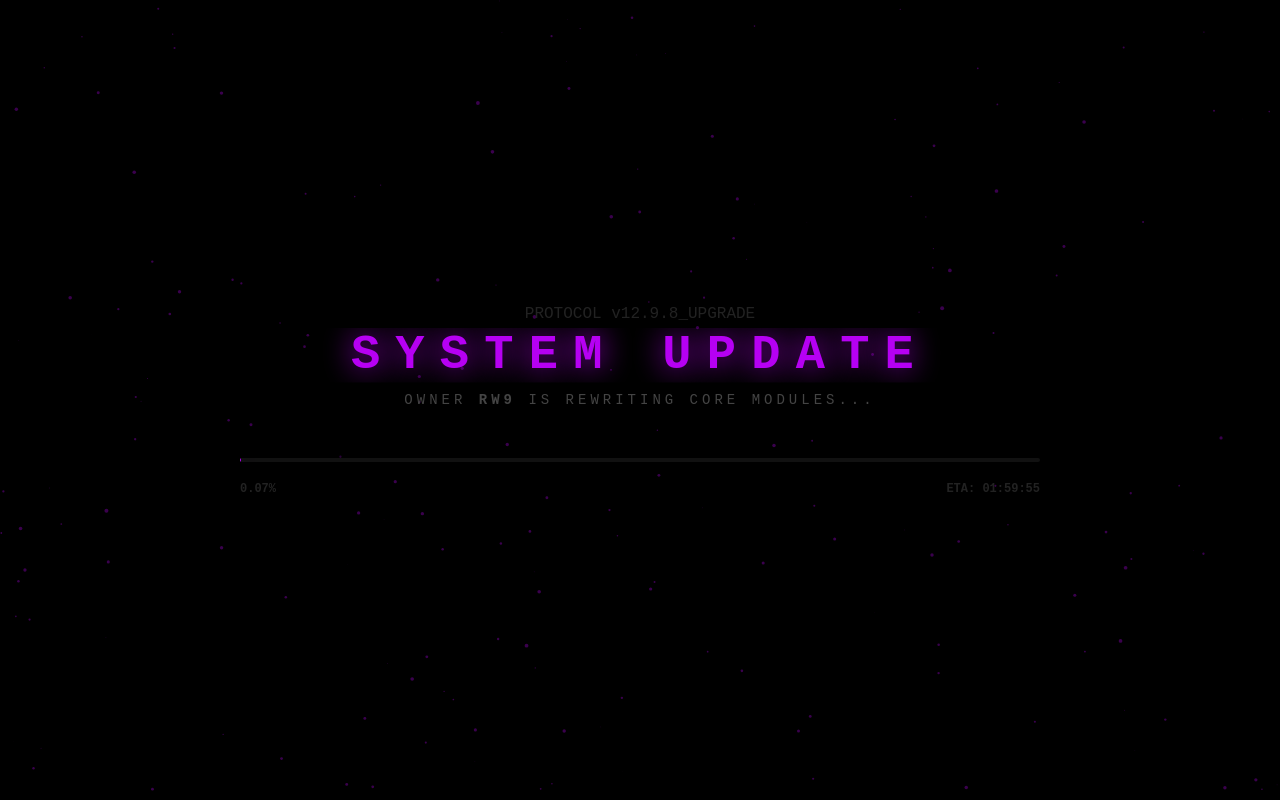
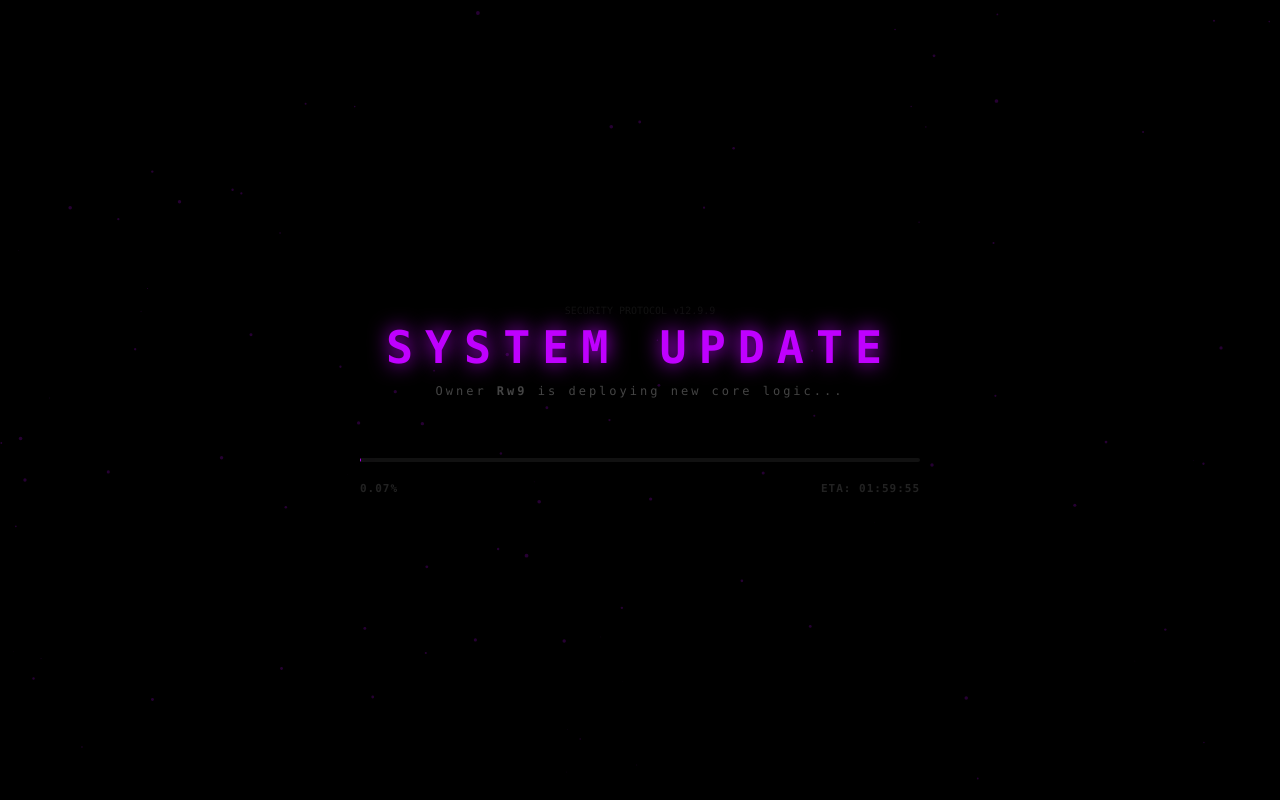
Before and after one commit to Rw967/rw9-logistic-engine, a plain HTML site: page index.html in a window 1280 px wide. Drawn offline with Linux system fonts and the light colour scheme.

Commit message:
Update HTML structure and styles for lockdown mode

```diff
--- a/index.html
+++ b/index.html
@@ -2,70 +2,73 @@
 <html lang="de">
 <head>
     <meta charset="UTF-8">
-    <title>Rw9 SYSTEM DEPLOYMENT | IN PROGRESS</title>
+    <meta name="viewport" content="width=device-width, initial-scale=1.0">
+    <title>Rw9 ENGINE | SYSTEM LOCKDOWN</title>
     <style>
         :root {
             --neon-purple: #bf00ff;
-            --bg-deep: #05000a;
+            --neon-cyan: #00ffff;
         }
 
-        * { margin: 0; padding: 0; box-sizing: border-box; overflow: hidden; cursor: none; }
+        * { margin: 0; padding: 0; box-sizing: border-box; font-family: 'Consolas', monospace; }
 
         body {
             background-color: #000;
-            font-family: 'Courier New', Courier, monospace;
+            color: #fff;
+            height: 100vh;
+            width: 100vw;
             display: flex;
             align-items: center;
             justify-content: center;
-            height: 100vh;
-            color: #fff;
+            overflow: hidden;
         }
 
-        /* Hintergrund-Animation (Sterne/Rauschen) */
+        /* Hintergrund-Partikel */
         #bg-canvas {
-            position: fixed;
+            position: absolute;
             top: 0; left: 0;
-            width: 100%; height: 100%;
             z-index: 1;
-            opacity: 0.3;
+            opacity: 0.2;
         }
 
-        #main-container {
+        /* UPDATE SCREEN CONTAINER */
+        #update-screen {
             position: relative;
             z-index: 10;
             text-align: center;
-            width: 80%;
-            max-width: 800px;
+            width: 100%;
+            max-width: 600px;
+            padding: 20px;
         }
 
         h1 {
-            font-size: 3rem;
-            letter-spacing: 15px;
+            font-size: 45px;
+            letter-spacing: 12px;
             color: var(--neon-purple);
-            text-shadow: 0 0 30px var(--neon-purple);
+            text-shadow: 0 0 20px var(--neon-purple);
             margin-bottom: 10px;
-            animation: pulse 3s infinite ease-in-out;
-        }
-
-        .status-text {
-            font-size: 14px;
-            color: #444;
-            letter-spacing: 4px;
-            margin-bottom: 50px;
             text-transform: uppercase;
         }
 
-        /* Der 2-Stunden Ladebalken */
-        .progress-box {
+        .sub-text {
+            color: #444;
+            font-size: 12px;
+            letter-spacing: 3px;
+            margin-bottom: 60px;
+        }
+
+        /* LADEBALKEN */
+        .progress-container {
             width: 100%;
             height: 4px;
             background: #111;
-            border-radius: 2px;
+            border-radius: 10px;
+            overflow: hidden;
             position: relative;
-            box-shadow: 0 0 10px rgba(0,0,0,1);
+            box-shadow: 0 0 15px rgba(0,0,0,0.5);
         }
 
-        #bar-fill {
+        #progress-fill {
             width: 0%;
             height: 100%;
             background: var(--neon-purple);
@@ -73,38 +76,34 @@
             transition: width 1s linear;
         }
 
-        .info-grid {
+        .stats {
             display: flex;
             justify-content: space-between;
             margin-top: 20px;
-            font-size: 12px;
+            font-size: 11px;
             color: #222;
             font-weight: bold;
+            letter-spacing: 1px;
         }
 
-        #alarm-overlay {
+        /* ALARM OVERLAY */
+        #alarm {
             position: fixed;
             inset: 0;
-            background: rgba(255, 0, 0, 0.2);
+            background: rgba(255, 0, 0, 0.3);
+            display: none;
             z-index: 100;
-            display: none;
-            animation: flash 0.5s infinite;
-        }
-
-        @keyframes pulse {
-            0%, 100% { opacity: 0.8; transform: scale(1); }
-            50% { opacity: 1; transform: scale(1.02); }
+            animation: flash 0.6s infinite;
         }
 
         @keyframes flash {
             0% { opacity: 0; } 50% { opacity: 1; } 100% { opacity: 0; }
         }
 
-        /* Versteckter Cheat-Button für dein Video (unten rechts) */
-        #secret-trigger {
+        #secret-btn {
             position: fixed;
-            bottom: 5px; right: 5px;
-            width: 10px; height: 10px;
+            bottom: 0; right: 0;
+            width: 20px; height: 20px;
             background: transparent;
             z-index: 1000;
             cursor: pointer;
@@ -114,97 +113,115 @@
 <body>
 
     <canvas id="bg-canvas"></canvas>
-    <div id="alarm-overlay"></div>
+    <div id="alarm"></div>
 
-    <audio id="ambient" loop><source src="https://www.soundhelix.com/examples/mp3/SoundHelix-Song-15.mp3"></audio>
-    <audio id="alarm-sfx"><source src="https://actions.google.com/sounds/v1/alarms/alarm_clock.ogg"></audio>
+    <audio id="bg-music" loop><source src="https://www.soundhelix.com/examples/mp3/SoundHelix-Song-15.mp3"></audio>
 
-    <div id="main-container">
-        <p style="color: #222; margin-bottom: 5px;">PROTOCOL v12.9.8_UPGRADE</p>
-        <h1>SYSTEM UPDATE</h1>
-        <p class="status-text">Owner <b>Rw9</b> is rewriting core modules...</p>
+    <div id="update-screen">
+        <p style="color: #111; font-size: 10px; margin-bottom: 5px;">SECURITY PROTOCOL v12.9.9</p>
+        <h1>System Update</h1>
+        <p class="sub-text">Owner <b>Rw9</b> is deploying new core logic...</p>
 
-        <div class="progress-box">
-            <div id="bar-fill"></div>
+        <div class="progress-container">
+            <div id="progress-fill"></div>
         </div>
 
-        <div class="info-grid">
-            <div id="percent">0.00%</div>
-            <div id="eta">ETA: 02:00:00</div>
+        <div class="stats">
+            <div id="perc-display">0.00%</div>
+            <div id="eta-display">ETA: 02:00:00</div>
         </div>
     </div>
 
-    <div id="secret-trigger" onclick="skipWait()"></div>
+    <div id="secret-btn" onclick="cheat()"></div>
 
     <script>
-        const TOTAL_TIME = 7200; // 2 Stunden in Sekunden
-        let secondsPassed = 0;
-        let isComplete = false;
+        const DURATION = 7200; // 2 Stunden
+        const KEY = "rw9_start_time";
+        let startTime;
+        let finished = false;
 
-        function update() {
-            if(isComplete) return;
+        function init() {
+            // Check Speicher
+            const saved = localStorage.getItem(KEY);
+            if (saved) {
+                startTime = parseInt(saved);
+            } else {
+                startTime = Date.now();
+                localStorage.setItem(KEY, startTime);
+            }
 
-            secondsPassed++;
-            let progress = (secondsPassed / TOTAL_TIME) * 100;
+            // Loop starten
+            setInterval(tick, 1000);
+            animate();
+        }
+
+        function tick() {
+            if (finished) return;
+
+            const now = Date.now();
+            const elapsed = Math.floor((now - startTime) / 1000);
+            let percent = (elapsed / DURATION) * 100;
+
+            if (percent >= 100) {
+                percent = 100;
+                complete();
+            }
 
             // UI Update
-            document.getElementById('bar-fill').style.width = progress + "%";
-            document.getElementById('percent').innerText = progress.toFixed(2) + "%";
+            document.getElementById('progress-fill').style.width = percent + "%";
+            document.getElementById('perc-display').innerText = percent.toFixed(2) + "%";
 
-            // Zeitberechnung
-            let remaining = TOTAL_TIME - secondsPassed;
-            let h = Math.floor(remaining / 3600).toString().padStart(2, '0');
-            let m = Math.floor((remaining % 3600) / 60).toString().padStart(2, '0');
-            let s = (remaining % 60).toString().padStart(2, '0');
-            document.getElementById('eta').innerText = `ETA: ${h}:${m}:${s}`;
-
-            if(secondsPassed >= TOTAL_TIME) {
-                finishUpdate();
-            }
+            // Zeitrechnung
+            let rem = DURATION - elapsed;
+            if (rem < 0) rem = 0;
+            let h = Math.floor(rem / 3600).toString().padStart(2, '0');
+            let m = Math.floor((rem % 3600) / 60).toString().padStart(2, '0');
+            let s = (rem % 60).toString().padStart(2, '0');
+            document.getElementById('eta-display').innerText = `ETA: ${h}:${m}:${s}`;
         }
 
-        function finishUpdate() {
-            isComplete = true;
-            document.getElementById('alarm-overlay').style.display = 'block';
-            document.getElementById('alarm-sfx').play();
+        function complete() {
+            if (finished) return;
+            finished = true;
+            document.getElementById('alarm').style.display = 'block';
+            console.log("UPDATE FINISHED");
 
             setTimeout(() => {
-                // Hier wird nach dem Alarm auf die eigentliche Engine v12.9.7 Beta weitergeleitet
-                // Du kannst hier auch einfach ein Alert machen oder den Inhalt austauschen
-                alert("UPDATE COMPLETE. DEPLOYING v12.9.7 BETA...");
-                location.href = "v1297_engine.html"; // Oder wie deine Hauptdatei heißt
+                // Hier den Link zu deiner Engine v12.9.7 einfügen!
+                alert("DEPLOYING v12.9.7 BETA...");
+                // location.href = "deine_engine.html";
             }, 5000);
         }
 
-        // CHEAT FÜR DICH: Wenn du im Video nicht warten willst, klick unten rechts in die Ecke!
-        function skipWait() {
-            secondsPassed = 7195;
-            document.getElementById('ambient').play(); // Musik startet beim ersten Klick
+        function cheat() {
+            // Setzt die Zeit auf 1h 59m 50s
+            startTime = Date.now() - ((DURATION - 10) * 1000);
+            localStorage.setItem(KEY, startTime);
         }
 
-        // Hintergrund Animation
-        const c = document.getElementById('bg-canvas');
-        const ctx = c.getContext('2d');
-        c.width = window.innerWidth; c.height = window.innerHeight;
-        let dots = [];
-        for(let i=0; i<200; i++) dots.push({x: Math.random()*c.width, y: Math.random()*c.height, s: Math.random()*2});
+        // Hintergrund Effekt
+        const canvas = document.getElementById('bg-canvas');
+        const ctx = canvas.getContext('2d');
+        canvas.width = window.innerWidth;
+        canvas.height = window.innerHeight;
+        let p = [];
+        for(let i=0; i<100; i++) p.push({x: Math.random()*canvas.width, y: Math.random()*canvas.height, r: Math.random()*2});
 
-        function draw() {
-            ctx.clearRect(0,0,c.width,c.height);
+        function animate() {
+            ctx.clearRect(0,0,canvas.width,canvas.height);
             ctx.fillStyle = "#bf00ff";
-            dots.forEach(d => {
+            p.forEach(dot => {
                 ctx.beginPath();
-                ctx.arc(d.x, d.y, d.s, 0, 7);
+                ctx.arc(dot.x, dot.y, dot.r, 0, Math.PI*2);
                 ctx.fill();
-                d.y -= 0.2; if(d.y < 0) d.y = c.height;
+                dot.y -= 0.5;
+                if(dot.y < 0) dot.y = canvas.height;
             });
-            requestAnimationFrame(draw);
+            requestAnimationFrame(animate);
         }
-        draw();
 
-        // Start
-        setInterval(update, 1000);
-        window.onclick = () => { document.getElementById('ambient').play(); }; // Musik-Aktivierung
+        window.onload = init;
+        window.onclick = () => { document.getElementById('bg-music').play(); };
     </script>
 </body>
 </html>
```
